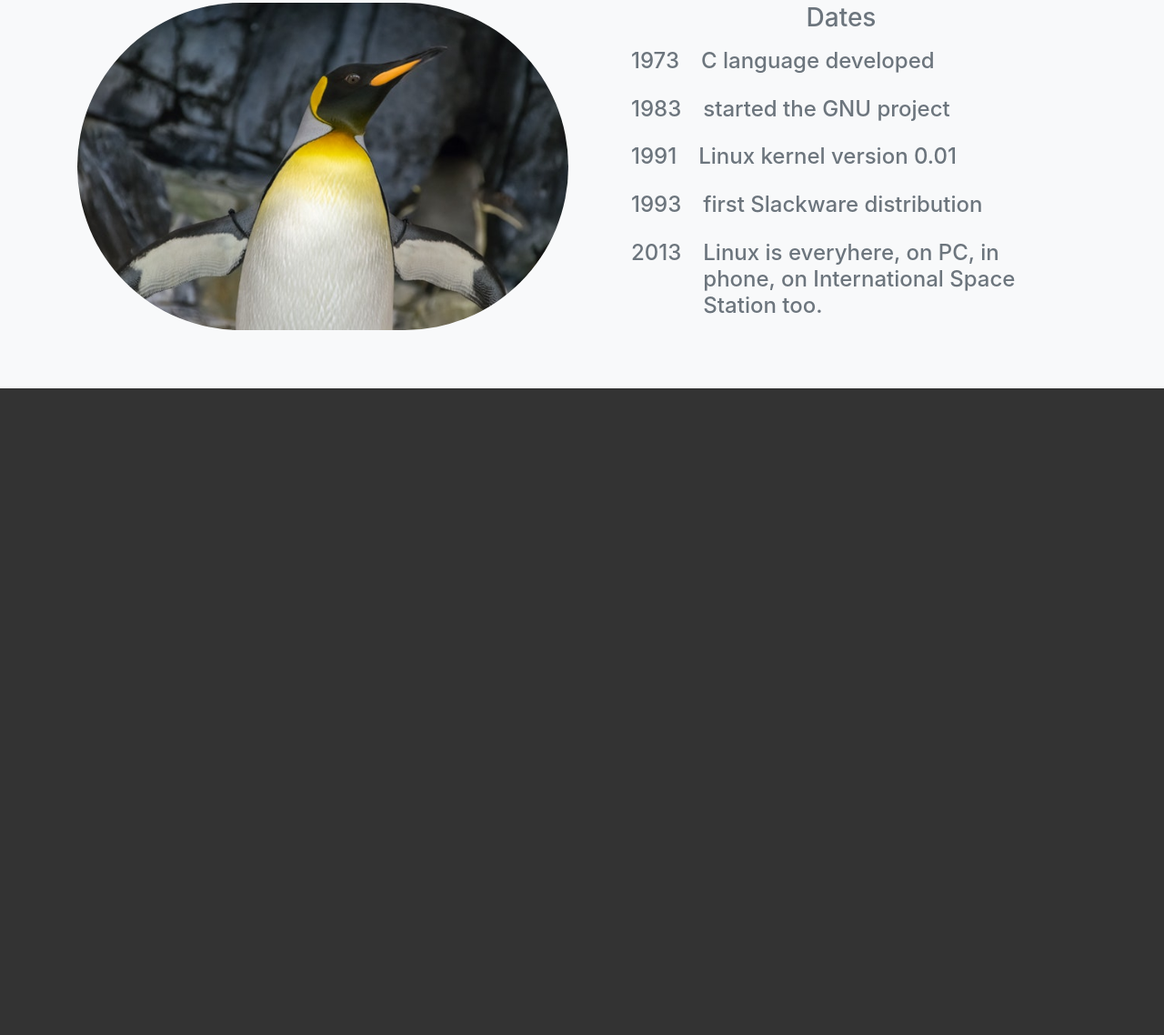
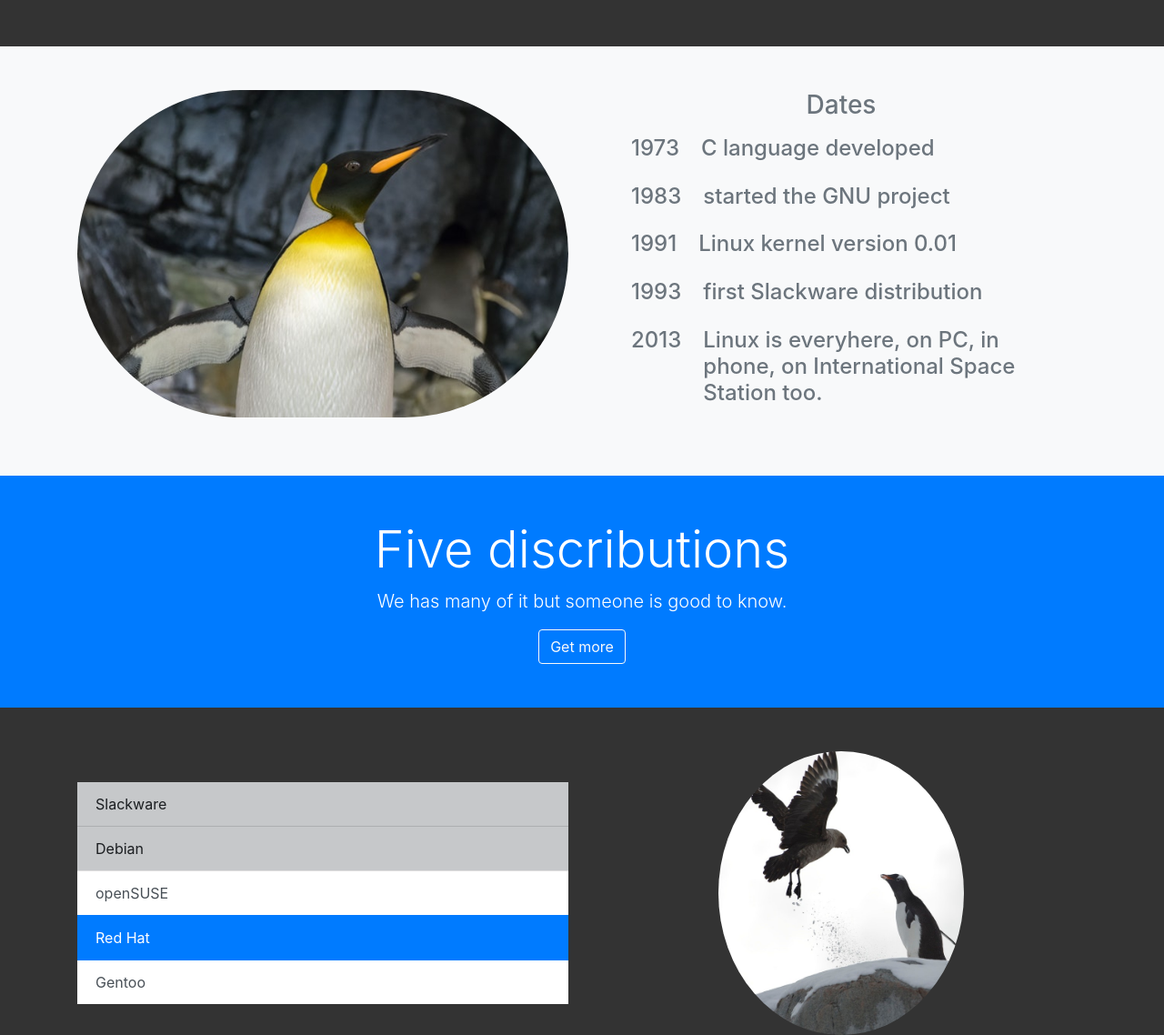
Before and after one commit to LukaszSarzynski/Bootstrap-sandbox, a plain HTML site: page index.html in a window 1280 px wide. Shown: the part 904-2042 px from the top of the page at 91% size. Before the commit the page ends 1331 px from the top, so only its background shows below. Drawn offline with nearby package versions, Linux system fonts and the light colour scheme.

Commit message:
add discribution section

```diff
--- a/index.html
+++ b/index.html
@@ -10,22 +10,6 @@
     <title>Boodstrap 4.3 + JQuery 3.4 + Font Awesome last Template</title>
   </head>
   <body>
-    <script
-      src="https://code.jquery.com/jquery-3.4.1.min.js"
-      integrity="sha256-CSXorXvZcTkaix6Yvo6HppcZGetbYMGWSFlBw8HfCJo="
-      crossorigin="anonymous"
-    ></script>
-    <script
-      src="https://cdnjs.cloudflare.com/ajax/libs/popper.js/1.14.7/umd/popper.min.js"
-      integrity="sha384-UO2eT0CpHqdSJQ6hJty5KVphtPhzWj9WO1clHTMGa3JDZwrnQq4sF86dIHNDz0W1"
-      crossorigin="anonymous"
-    ></script>
-    <script
-      src="https://stackpath.bootstrapcdn.com/bootstrap/4.3.1/js/bootstrap.min.js"
-      integrity="sha384-JjSmVgyd0p3pXB1rRibZUAYoIIy6OrQ6VrjIEaFf/nJGzIxFDsf4x0xIM+B07jRM"
-      crossorigin="anonymous"
-    ></script>
-
 <!-- Nav section-->
     <nav class="navbar navbar-dark navbar-expand-sm bg-dark fixed-top">
       <a href="#" class="navbar-brand h1">Linux template</a>
@@ -49,10 +33,7 @@
             <a class="nav-link" href="#history">History</a>
           </li>
           <li class="nav-item">
-            <a class="nav-link" href="#discribution">Four distributions</a>
-          </li>
-          <li class="nav-item">
-            <a class="nav-link" href="#more">More </a>
+            <a class="nav-link" href="#discribution">Five distributions</a>
           </li>
         </ul>
       </div>
@@ -115,11 +96,11 @@
         </div>
       </div>
     </header>
-    <!-- History head -->
+<!-- History head -->
     <section id="history">
       <div class="container">
         <div class="row">
-        <div class="col">
+        <div class="col py-5">
           <h1 class="display-4">
             History
           </h1>
@@ -138,7 +119,7 @@
         </div>
       </div>
     </section>
-    <!-- History  section-->
+<!-- History  section-->
     <section id="history-section" class="bg-light py-5 text-secondary">
       <div class="container">
         <div class="row">
@@ -194,8 +175,55 @@
         </div>
       </div>
     </section>
+<!-- Distributions -->
+    <section id="discribution" class=" bg-primary">
+        <div class="container">
+          <div class="row">
+            <div class="col py-5 text-center">
+              <h1 class="display-4">Five discributions</h1>
 
+              <p class="lead">
+                We has many of it but someone is good to know.
+              </p>
+              <a href="https://upload.wikimedia.org/wikipedia/commons/1/1b/Linux_Distribution_Timeline.svg" class="btn btn-outline-light">Get more</a>
+            </div>
+          </div>
+        </div>
+      </section>
+<!-- Discributions section-->
+      <section id="discribution-section"  class="pt-5">
+        <div class="container">
+          <div class="row">
+            <div class="col-md-6 order-2">
+              <img src="img/animals-cold-feathers-165170.jpg" alt="many monitors" class="img-fluid rounded-circle w-50 mx-auto  d-block">
+            </div>
+            <div class="col-md-6 order-1 my-auto">
+              <ul class="list-group list-group-flush ">
+                <li class="list-group-item list-group-item-dark list-group-item-action">Slackware</li>
+                <li class="list-group-item  list-group-item-dark list-group-item-action">Debian</li>
+                <li class="list-group-item list-group-item-action">openSUSE</li>
+                <li class="list-group-item list-group-item-action active">Red Hat </li>
+                <li class="list-group-item list-group-item-action">Gentoo</li>
+              </ul>
+            </div>
+          </div>
+        </div>
+      </section>
 
-
+      <script
+      src="https://code.jquery.com/jquery-3.4.1.min.js"
+      integrity="sha256-CSXorXvZcTkaix6Yvo6HppcZGetbYMGWSFlBw8HfCJo="
+      crossorigin="anonymous"
+    ></script>
+    <script
+      src="https://cdnjs.cloudflare.com/ajax/libs/popper.js/1.14.7/umd/popper.min.js"
+      integrity="sha384-UO2eT0CpHqdSJQ6hJty5KVphtPhzWj9WO1clHTMGa3JDZwrnQq4sF86dIHNDz0W1"
+      crossorigin="anonymous"
+    ></script>
+    <script
+      src="https://stackpath.bootstrapcdn.com/bootstrap/4.3.1/js/bootstrap.min.js"
+      integrity="sha384-JjSmVgyd0p3pXB1rRibZUAYoIIy6OrQ6VrjIEaFf/nJGzIxFDsf4x0xIM+B07jRM"
+      crossorigin="anonymous"
+    ></script>
   </body>
 </html>
```
Also changed, not shown: img/animals-cold-feathers-165170.jpg (added).
